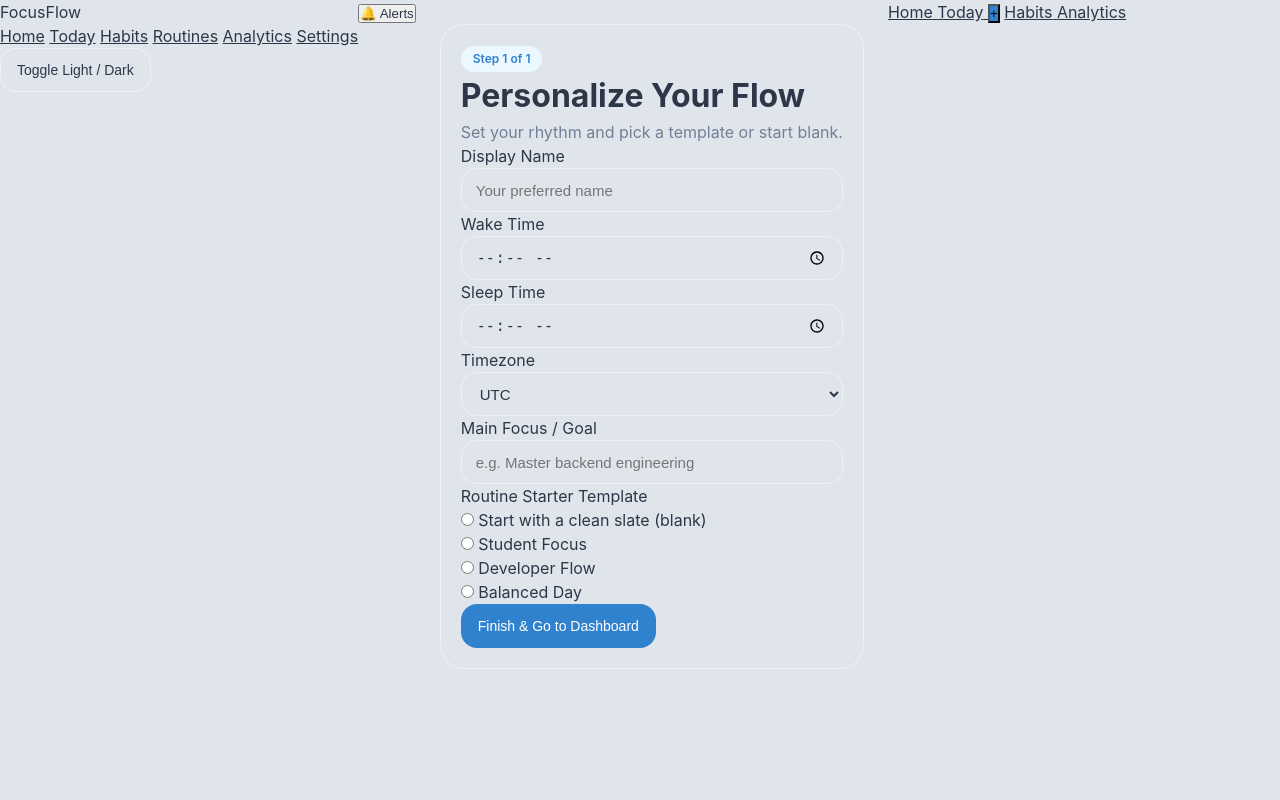
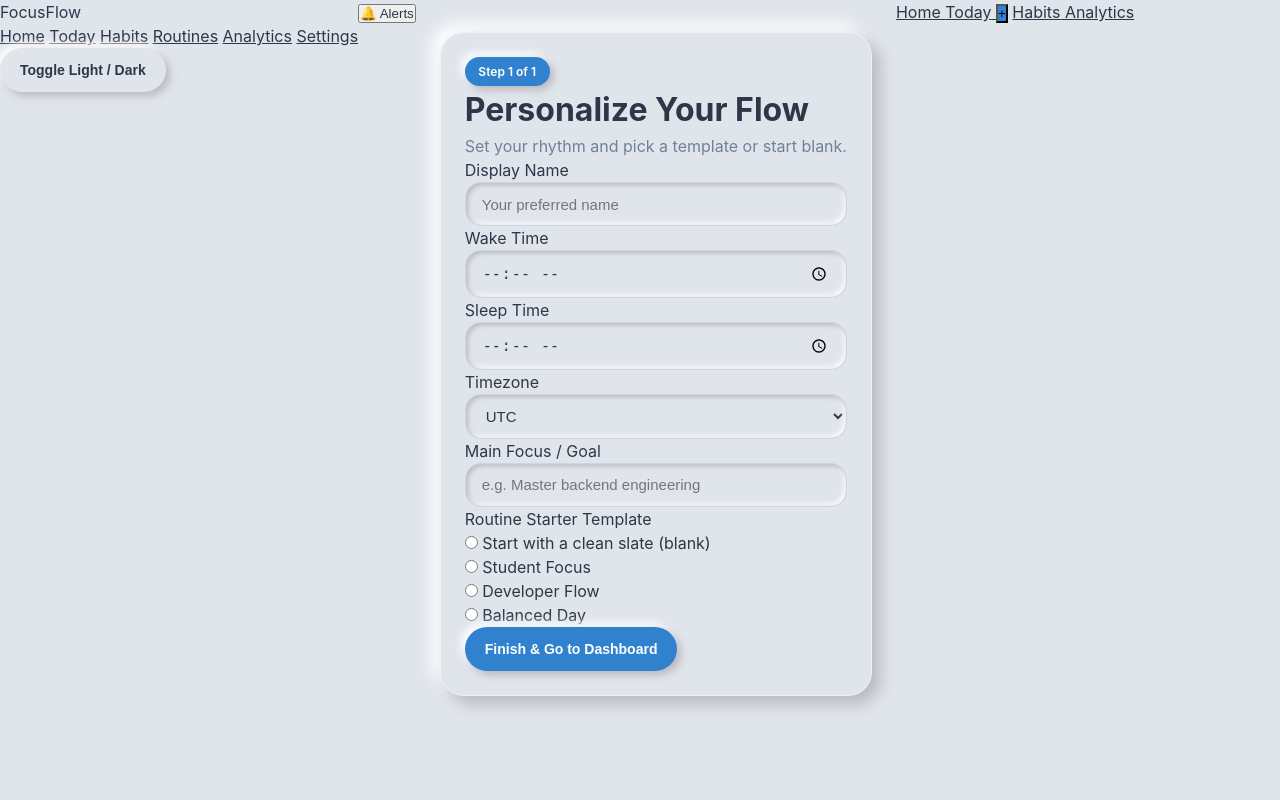
Before and after one commit to farazalisayyed2728/Focus-flow-app, a Django app: page /onboarding/ in a window 1280 px wide. Run offline with Django 5.2, Linux system fonts and the light colour scheme; the visitor is signed in with stand-in values (Sample User, id 1); data that the repository does not hold is empty; parts of the project's set-up code (start-up, migrations or seed data) failed here and were passed over; some libraries are stand-ins or nearby versions.

Commit message:
style css design

```diff
--- a/static/css/style.css
+++ b/static/css/style.css
@@ -7,7 +7,7 @@
 }
 
 body {
-  font-family: -apple-system, BlinkMacSystemFont, "Segoe UI", Roboto, Oxygen, Ubuntu, Cantarell, "Helvetica Neue", sans-serif;
+  font-family: -apple-system, BlinkMacSystemFont, "Segoe UI", Roboto, "Helvetica Neue", Arial, sans-serif;
   background-color: var(--bg);
   color: var(--text);
   line-height: 1.5;
@@ -17,7 +17,7 @@ body {
   flex-direction: column;
 }
 
-/* Layout Utilities */
+/* Base Neumorphic Containers */
 .app-container {
   display: flex;
   min-height: 100vh;
@@ -25,96 +25,156 @@ body {
 
 .main-content {
   flex: 1;
-  padding: 1.5rem;
-  max-width: 1200px;
+  padding: 2rem 1.5rem;
+  max-width: 1280px;
   margin: 0 auto;
   width: 100%;
 }
 
 @media (max-width: 768px) {
   .main-content {
-    padding-bottom: 5.5rem; /* space for mobile bottom nav */
+    padding: 1rem;
+    padding-bottom: 6rem;
   }
 }
 
-/* Card Component */
-.card {
-  background-color: var(--surface);
+/* Neumorphic Cards (Raised) */
+.card, .neu-card {
+  background: var(--surface);
+  border-radius: var(--radius-lg);
+  box-shadow: var(--shadow-raised);
   border: 1px solid var(--border);
-  border-radius: var(--radius-lg);
-  padding: 1.25rem;
-  box-shadow: var(--shadow-sm);
-  transition: box-shadow 0.2s ease, border-color 0.2s ease;
+  padding: 1.5rem;
+  transition: transform var(--transition-normal), box-shadow var(--transition-normal);
 }
 
-.card:hover {
-  box-shadow: var(--shadow-md);
+.card-sm {
+  padding: 1rem;
+  border-radius: var(--radius-md);
+  box-shadow: var(--shadow-raised-sm);
 }
 
-/* Button Component */
+/* Inset Wells (Sunken / Recessed) */
+.neu-sunken {
+  background: var(--surface);
+  border-radius: var(--radius-md);
+  box-shadow: var(--shadow-inset);
+  border: 1px solid var(--border-subtle);
+  padding: 1rem;
+}
+
+/* Neumorphic Buttons */
 .btn {
   display: inline-flex;
   align-items: center;
   justify-content: center;
-  font-weight: 500;
-  border-radius: var(--radius-md);
-  padding: 0.5rem 1rem;
+  font-weight: 600;
   font-size: 0.875rem;
+  border-radius: var(--radius-full);
+  padding: 0.625rem 1.25rem;
   cursor: pointer;
-  border: 1px solid transparent;
-  transition: background-color 0.15s ease, border-color 0.15s ease;
-  min-height: 44px; /* WCAG touch target */
+  border: none;
+  background: var(--surface);
+  color: var(--text);
+  box-shadow: var(--shadow-raised-sm);
+  transition: all var(--transition-fast);
+  min-height: 44px;
+  text-decoration: none;
+}
+
+.btn:hover {
+  transform: translateY(-1px);
+  box-shadow: var(--shadow-raised);
+}
+
+.btn:active {
+  transform: translateY(1px);
+  box-shadow: var(--shadow-inset-sm);
+}
+
+.btn:focus-visible {
+  outline: 2px solid var(--accent);
+  outline-offset: 2px;
 }
 
 .btn-primary {
-  background-color: var(--accent);
+  background: var(--accent);
+  color: #ffffff;
+  box-shadow: var(--shadow-raised-sm);
+}
+
+.btn-primary:hover {
+  background: var(--accent-hover);
   color: #ffffff;
 }
 
-.btn-primary:hover {
-  background-color: var(--accent-hover);
+.btn-secondary {
+  background: var(--surface);
+  color: var(--text);
+  box-shadow: var(--shadow-raised-sm);
 }
 
-.btn-secondary {
-  background-color: var(--surface);
-  border-color: var(--border);
+/* Neumorphic Form Controls */
+.input, input[type="text"], input[type="email"], input[type="password"], input[type="time"], select, textarea {
+  width: 100%;
+  padding: 0.75rem 1rem;
+  border-radius: var(--radius-md);
+  background: var(--surface);
   color: var(--text);
+  border: 1px solid var(--border-subtle);
+  box-shadow: var(--shadow-inset-sm);
+  font-size: 0.9375rem;
+  min-height: 44px;
+  transition: box-shadow var(--transition-fast), border-color var(--transition-fast);
 }
 
-.btn-secondary:hover {
-  background-color: var(--surface-muted);
-}
-
-/* Form Controls */
-.input {
-  width: 100%;
-  padding: 0.625rem 0.875rem;
-  border-radius: var(--radius-md);
-  border: 1px solid var(--border);
-  background-color: var(--surface);
-  color: var(--text);
-  font-size: 0.9375rem;
-  min-height: 44px;
-}
-
-.input:focus {
-  outline: 2px solid var(--accent);
+.input:focus, select:focus, textarea:focus {
+  outline: none;
+  box-shadow: var(--shadow-inset), 0 0 0 2px var(--accent);
   border-color: transparent;
 }
 
-/* Pill Badges */
+/* Neumorphic Badges & Pills */
 .pill {
   display: inline-flex;
   align-items: center;
   border-radius: var(--radius-full);
-  padding: 0.25rem 0.75rem;
+  padding: 0.35rem 0.85rem;
   font-size: 0.75rem;
   font-weight: 600;
-  background-color: var(--surface-muted);
+  background: var(--surface);
   color: var(--text-muted);
+  box-shadow: var(--shadow-raised-sm);
+  text-decoration: none;
 }
 
 .pill-accent {
-  background-color: var(--accent-subtle);
+  background: var(--accent);
+  color: #ffffff;
+}
+
+.pill-inset {
+  box-shadow: var(--shadow-inset-sm);
+  background: var(--surface);
+}
+
+/* Neumorphic Circle Buttons & Toggles */
+.neu-circle-btn {
+  width: 44px;
+  height: 44px;
+  border-radius: var(--radius-full);
+  display: inline-flex;
+  align-items: center;
+  justify-content: center;
+  background: var(--surface);
+  box-shadow: var(--shadow-raised-sm);
+  border: 1px solid var(--border);
+  color: var(--text);
+  cursor: pointer;
+  transition: all var(--transition-fast);
+}
+
+.neu-circle-btn:active, .neu-circle-btn.active {
+  box-shadow: var(--shadow-inset-sm);
   color: var(--accent);
 }
```
